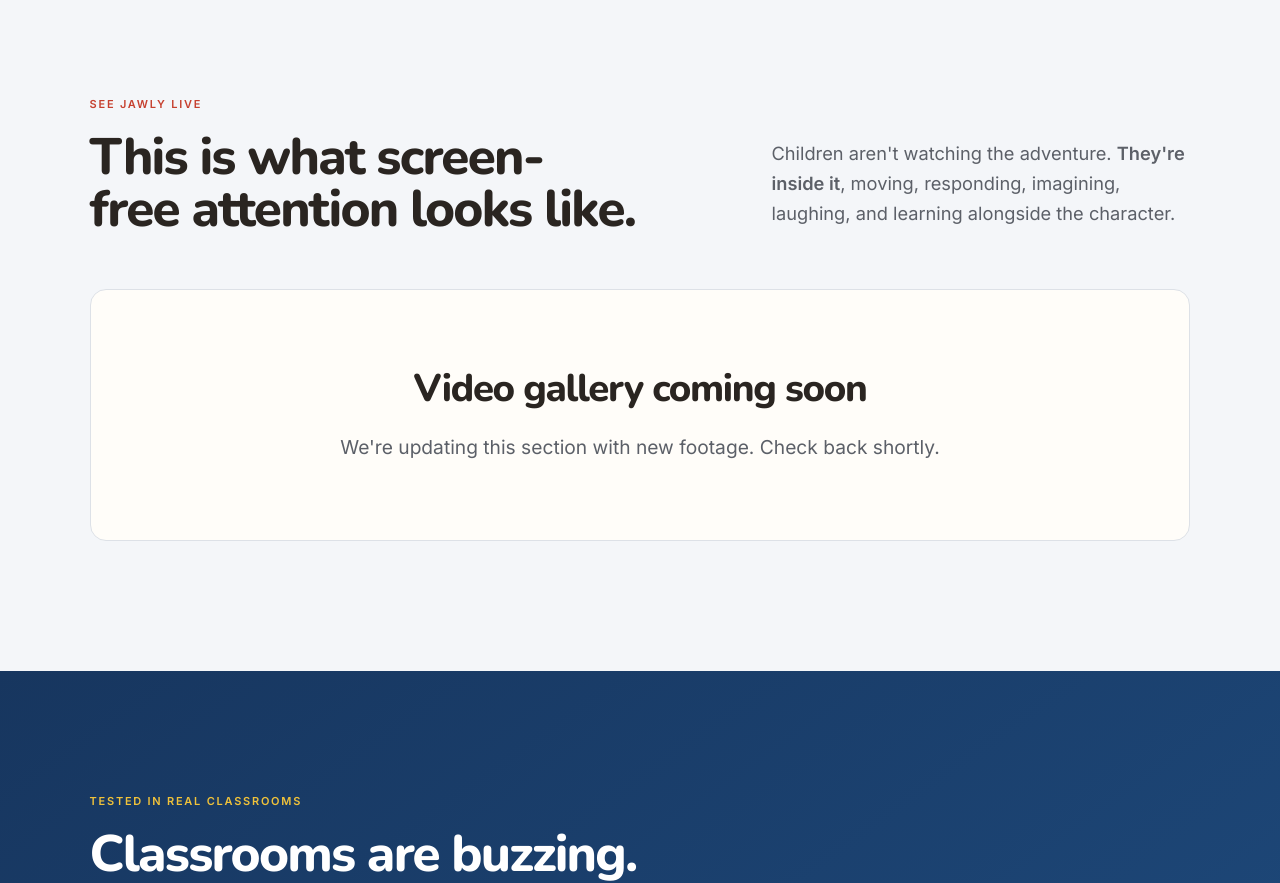
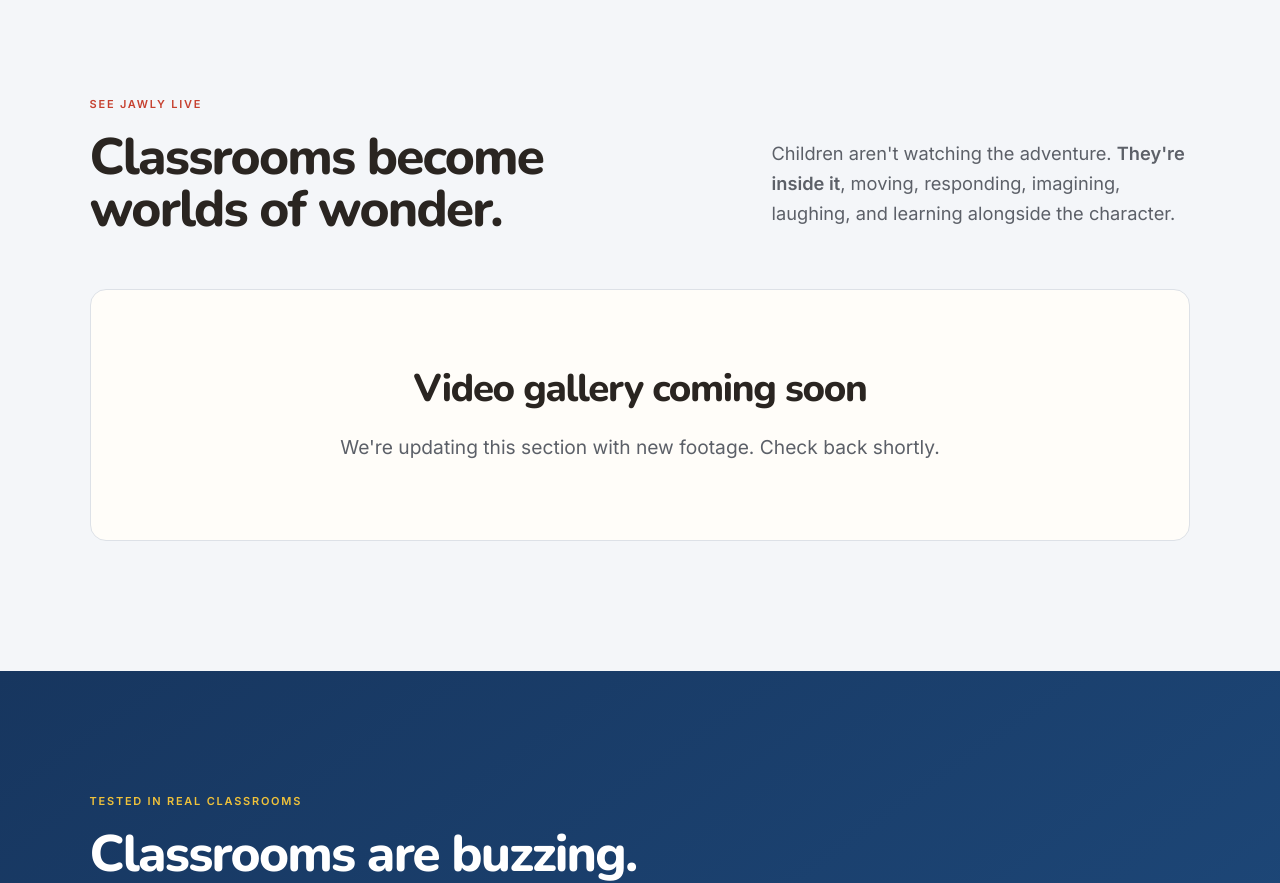
Before and after one commit to Jawly-kids/jawly.kids, a Next.js app: page / in a window 1280 px wide. Shown: the part 3580-4463 px from the top of the page. Built offline with nearby package versions, Linux system fonts and the light colour scheme.

Commit message:
Refine homepage gallery headline

```diff
--- a/app/page.tsx
+++ b/app/page.tsx
@@ -94,7 +94,7 @@
       <section className={styles.liveSection} id="live" aria-labelledby="live-title">
         <div className={styles.sectionIntro}>
           <p className={styles.eyebrowDark}>See Jawly live</p>
-          <h2 id="live-title">This is what screen-free attention looks like.</h2>
+          <h2 id="live-title">Classrooms become worlds of wonder.</h2>
           <p>Children aren&apos;t watching the adventure. <strong>They&apos;re inside it</strong>, moving, responding, imagining, laughing, and learning alongside the character.</p>
         </div>
         <GalleryPlaceholder />
```
